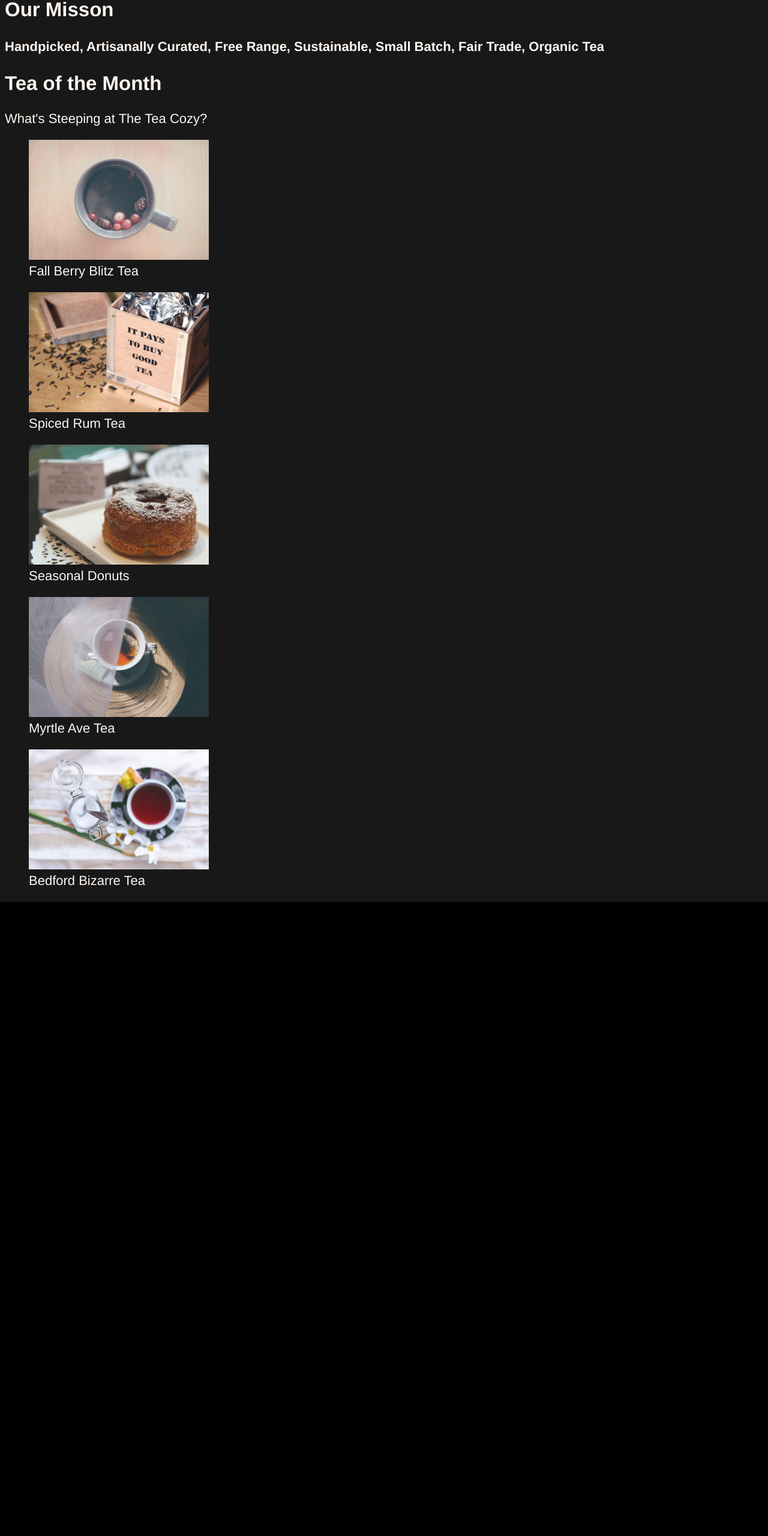
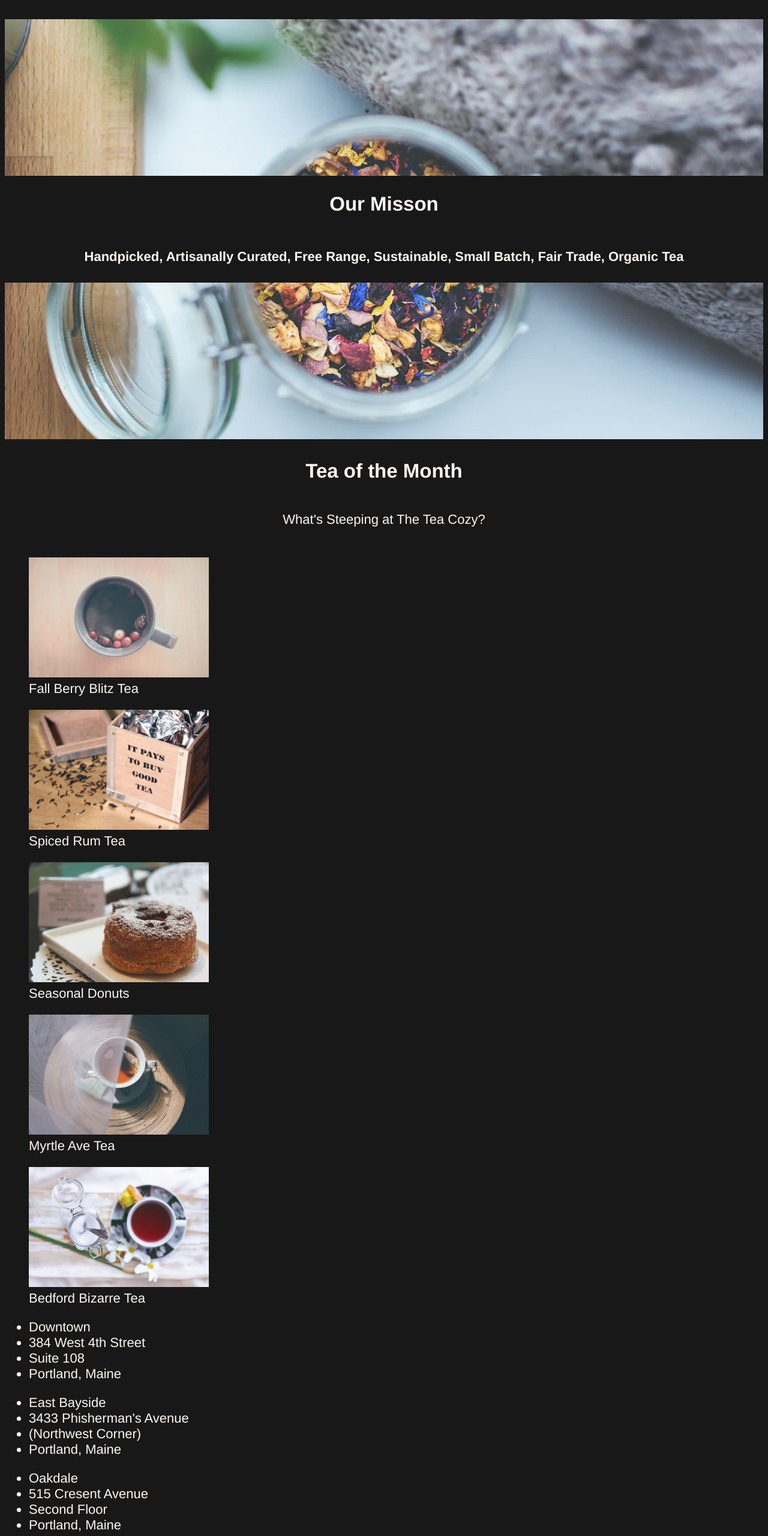
Before and after one commit to jpink-dot/teacozy, a plain HTML site: page index.html in a window 1280 px wide. Shown: the part 160-2720 px from the top of the page at 60% size. Before the commit the page ends 1663 px from the top, so only its background shows below. Drawn offline with Linux system fonts and the light colour scheme.

Commit message:
positioning fix on monthy callout and mission

```diff
--- a/index.html
+++ b/index.html
@@ -29,6 +29,7 @@
         <h2>Tea of the Month</h2>
         <p>What's Steeping at The Tea Cozy?</p>
     </div>
+
     <div class="gallery">
         <figure>
             <img src="resources/img-berryblitz.webp" alt="Berry Blitz">
@@ -52,11 +53,36 @@
         </figure>
     </div>
 
-    <div class="locations"></div>
+    <div class="locations">
+        <ul class="downtown">
+            <li id="name">Downtown</li>
+            <li>384 West 4th Street</li>
+            <li>Suite 108</li>
+            <li>Portland, Maine</li>
+        </ul>
+        <ul class="EBay">
+            <li id="name">East Bayside</li>
+            <li>3433 Phisherman's Avenue</li>
+            <li>(Northwest Corner)</li>
+            <li>Portland, Maine</li>
+        </ul>
+        <ul class="oakdale">
+            <li id="name">Oakdale</li>
+            <li>515 Cresent Avenue</li>
+            <li>Second Floor</li>
+            <li>Portland, Maine</li>
+        </ul>
+    </div>
 
-    <div class="contact"></div>
+    <div class="contact">
+        <h2>The Tea Cozy</h2>
+        <h5>contact@theteacozy.com</h5>
+        <p>917-555-8904</p>
+    </div>
 
-    <footer></footer>
+    <footer>
+        <p>copyright The Tea Cozy 2017</p>
+    </footer>
 
     </body>
 </html>
--- a/resources/style.css
+++ b/resources/style.css
@@ -8,9 +8,18 @@ html {
 }
 
 /* Header */
-
 header {
     display: flex;
+}
+
+header img {
+    float: left;
+}
+
+header nav li {
+    float: right;
+    display: inline-flex;
+    justify-content: right;
 }
 
 /* Gallery */
@@ -19,3 +28,37 @@ header {
     height: 200px;
     width: 300px;
 }
+
+/* Mission */
+.mission {
+    display: flex;
+    margin-top: 100px;
+    width: 100%;
+    height: 700px;
+    background-image: url(./img-mission-background.webp);
+    background-size: cover;
+    justify-content: center;
+    align-items: center;
+}
+
+.statement {
+    background-color: black;
+    width: 100%;
+    display: flex;
+    justify-content: center;
+    align-items: center;
+    flex-direction: column;
+}
+/* Monthly */
+.monthly {
+    width: 100%;
+    height: 175px;
+    display: flex;
+    align-items: center;
+    justify-content: center;
+    flex-direction: column;
+}
+
+.monthly h2 {
+
+}
```
